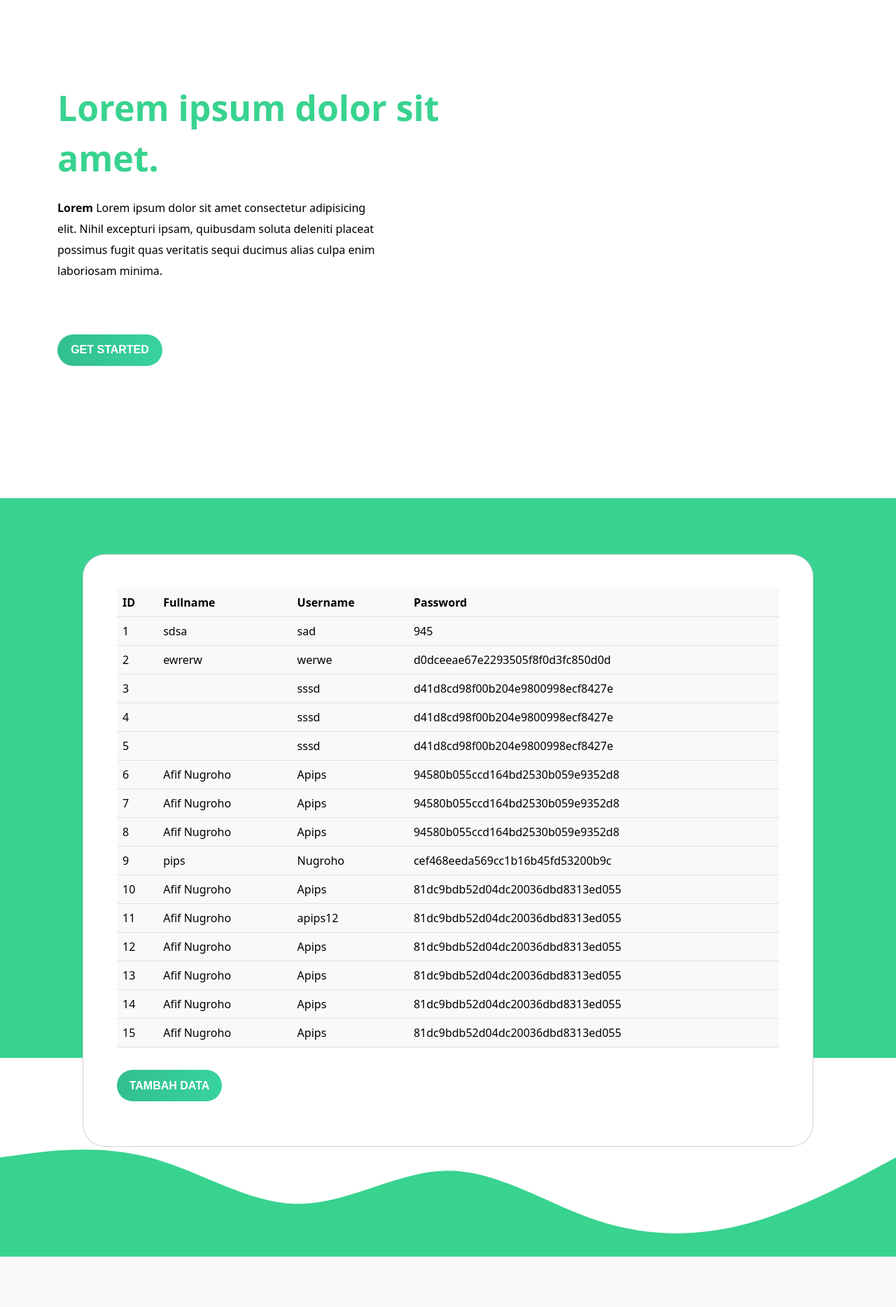
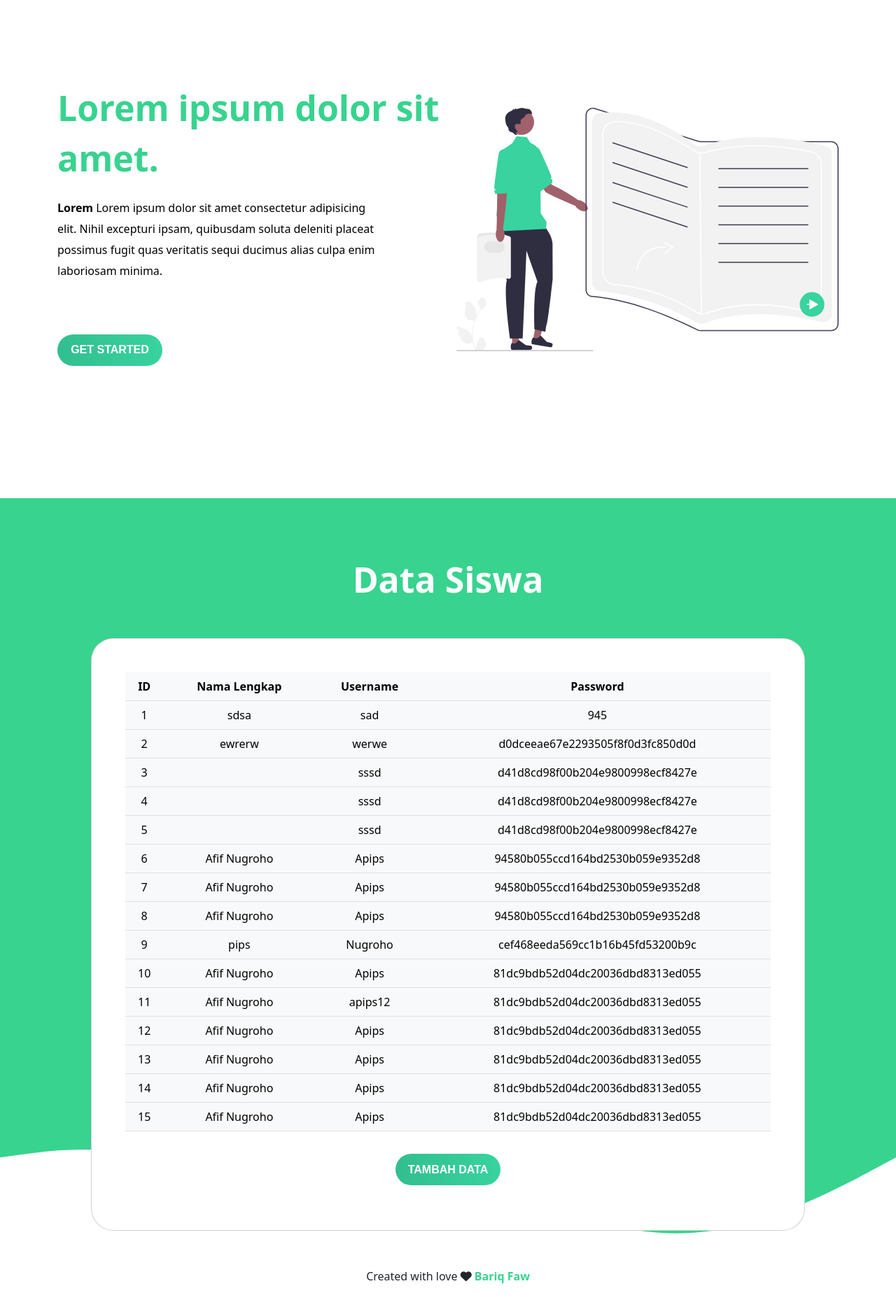
Before and after one commit to bariqfaw/uts-skd, a PHP site: page /dashboard.php in a window 1280 px wide. Shown: the part 88-1956 px from the top of the page at 70% size. Before the commit the page ends 1884 px from the top, so only its background shows below. Run offline with PHP 8.4, Linux system fonts and the light colour scheme; data comes from the database, SQL or seed files in the repository; some libraries are stand-ins or nearby versions.

Commit message:
update codingan

```diff
--- a/css/gaya.css
+++ b/css/gaya.css
@@ -1,8 +1,4 @@
 /* Navbar */
-navbar {
-  color: #38d38f;
-}
-
 .navbar-brand {
   font-weight: 700;
 }
@@ -84,6 +80,7 @@ navbar {
 /* akhir hero */
 
 #about {
+  padding: 100px 0;
   background: #38d38f;
   padding-top: 2rem;
   height: 100vh;
@@ -97,11 +94,10 @@ navbar {
   line-height: 72px;
 }
 
-.hero-tagline p {
-  font-size: 16px;
-  color: #000;
-  margin-top: 20px;
-  margin-bottom: 60px;
-  line-height: 30px;
-  width: 85%;
+sub-title {
+  font-weight: 400;
+  font-size: 24px;
+  line-height: 36px;
+  text-align: center;
+  color: #fff;
 }
--- a/dashboard.php
+++ b/dashboard.php
@@ -1,9 +1,14 @@
+<?php
+session_start();
+?>
+
 <!DOCTYPE html>
 <html lang="en">
   <head>
     <meta charset="utf-8" />
     <meta name="viewport" content="width=device-width, initial-scale=1" />
     <link rel="stylesheet" type="text/css" href="css/gaya.css" />
+    <script src="https://kit.fontawesome.com/1faa5cc1ce.js" crossorigin="anonymous"></script>
     <title>Home | UTS</title>
     <link
       href="https://cdn.jsdelivr.net/npm/bootstrap@5.2.2/dist/css/bootstrap.min.css"
@@ -12,7 +17,7 @@
       crossorigin="anonymous"
     />
   </head>
-  <body>
+  <body style="background:#38d38f">
     <nav class="navbar fixed-top navbar-expand-lg bg-light">
       <div class="container">
         <a class="navbar-brand" href="#">SEKOLAHKITA</a>
@@ -39,9 +44,9 @@
               <a class="nav-link" href="#">About</a>
             </li>
           </ul>
-          <a href="logout.php">
-            <button class="btn-satu">Logout</button>
-          </a>
+          <div>
+            <a href="logout.php"> <button class="btn-satu">Logout</button> </a>
+          </div>
         </div>
       </div>
     </nav>
@@ -59,6 +64,9 @@
             </p>
             <a href="#"><button class="btn-dua">Get Started</button></a>
           </div>
+          <div class="col-md-6 my-auto">
+            <img src="img/book.svg" class="w-100" alt="img">
+          </div>
         </div>
       </div>
     </section>
@@ -66,24 +74,25 @@
 
     <section id="about">
       <div class="container h-100">
-        <div class="row h-100 p-5">
-          <div class="card p-5" style="border-radius: 2rem">
+        <div class="h-100 p-5 text-center about-tagline">
+          <h1 class="">Data Siswa</h1>
+          <div class="card p-5 mt-5" style="border-radius: 2rem">
             <table class="table table-light table-hover">
               <thead>
                 <tr>
                   <th>ID</th>
-                  <th>Fullname</th>
+                  <th>Nama Lengkap</th>
                   <th>Username</th>
                   <th>Password</th>
                 </tr>
               </thead>
               <tbody>
                 <?php
-                      include "koneksi.php";
-                      $no = 1;
-                      $query = mysqli_query($conn, "SELECT * FROM users");
-                      while ($data = mysqli_fetch_array($query)) {
-                    ?>
+                    include "koneksi.php";
+                    $no = 1;
+                    $query = mysqli_query($conn, "SELECT * FROM users");
+                    while ($data = mysqli_fetch_array($query)) {
+                  ?>
                 <tr>
                   <td><?php echo $no++ ?></td>
                   <td><?php echo $data['fullname'] ?></td>
@@ -93,7 +102,7 @@
                 <?php } ?>
               </tbody>
             </table>
-            <a href="signup.php"><button class="btn-dua">Tambah Data</button></a>
+            <a href="signup.php"><button class="btn-dua" style="align-item: center">Tambah Data</button></a>
           </div>
         </div>
       </div>
@@ -101,10 +110,16 @@
     <!-- akhir Hero -->
     <svg xmlns="http://www.w3.org/2000/svg" viewBox="0 0 1440 320">
       <path
-        fill="#38d38f"
+        fill="#fff"
         fill-opacity="1"
         d="M0,160L40,154.7C80,149,160,139,240,160C320,181,400,235,480,234.7C560,235,640,181,720,181.3C800,181,880,235,960,261.3C1040,288,1120,288,1200,266.7C1280,245,1360,203,1400,181.3L1440,160L1440,320L1400,320C1360,320,1280,320,1200,320C1120,320,1040,320,960,320C880,320,800,320,720,320C640,320,560,320,480,320C400,320,320,320,240,320C160,320,80,320,40,320L0,320Z"
       ></path>
     </svg>
+
+    <footer class="text-center p-3" style="background-color:#fff">
+      <p>Created with love <i class="fa-solid fa-heart"></i>
+      <a href="https://www.instagram.com/bariq.faw/" class="fw-bold" style="color:#38d38f; text-decoration:none" >Bariq Faw</a></p>
+    </footer>
+    <!-- akhir footer -->
   </body>
 </html>
--- a/login_process.php
+++ b/login_process.php
@@ -24,4 +24,5 @@ if($cek>0){
     $uname = $aName1['username'];
 }else{
     echo "Login Gagal cek Username dan Password";
+    header("Location:index.php");
 }
--- a/logout.php
+++ b/logout.php
@@ -3,6 +3,6 @@
 session_start();
 session_destroy();
 
-header("Location: dashboard.php");
+header("Location: index.php");
 
 ?>
--- a/signup.php
+++ b/signup.php
@@ -25,7 +25,7 @@
               <i class="fas fa-user"></i>
             </div>
             <div class="div">
-              <h5>Full Name</h5>
+              <h5>Nama Lengkap</h5>
               <input type="text" name="fullname" class="input" />
             </div>
           </div>
@@ -50,7 +50,7 @@
           <input type="submit" name="submit" class="btn" value="Register" />
           <p>
             Have an account?
-            <a href="login.php" style="text-align: center;">Login</a>
+            <a href="index.php" style="text-align: center;">Login</a>
           </p>
         </form>
       </div>
--- a/signup_process.php
+++ b/signup_process.php
@@ -18,7 +18,7 @@ $sql = "INSERT INTO `users` (`fullname`, `username`, `password`) VALUES ('$fulln
 
 if ($conn->query($sql) === TRUE){
     //echo "Pendaftaran sukses, silahkan kembali dan lanjutkan login";
-    header("Location:login.php");
+    header("Location:index.php");
 } else {
     echo "error :" . $sql . "<br>" . $conn->error;
 }
```
Also changed, not shown: img/book.svg (added), index.php (renamed from login.php).
